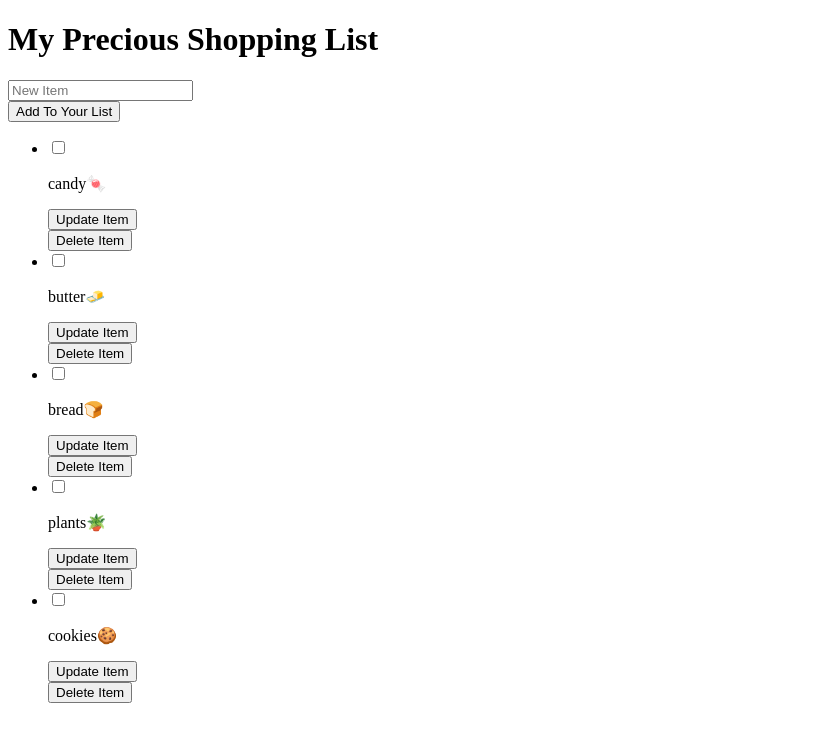
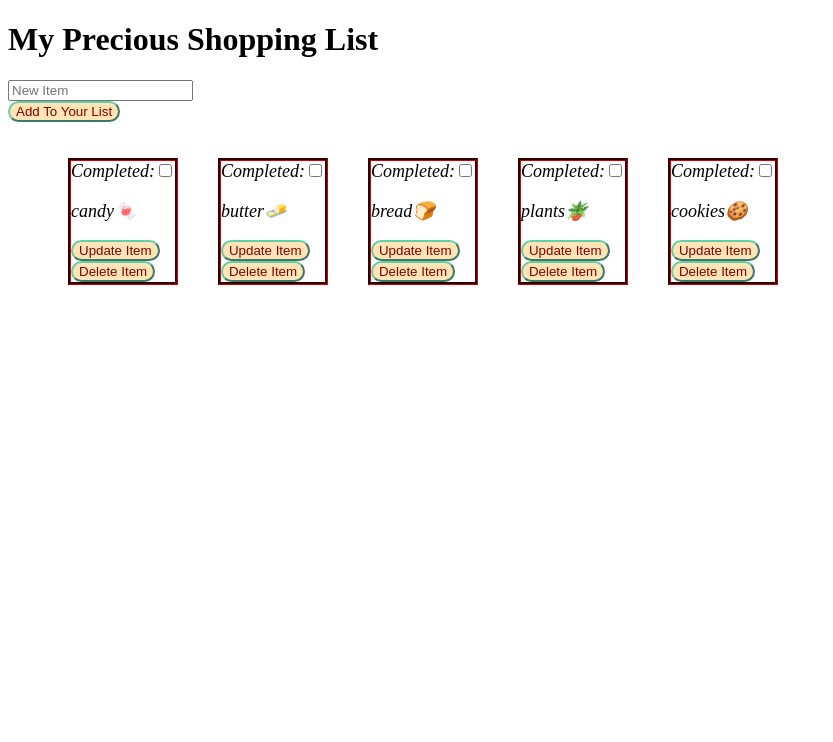
Before and after one commit to trianacerda/shopping-list, a React app: page / in a window 1280 px wide. Shown: the top 742 px of the page, without its empty margins (0-833 px from the left). Built offline with nearby package versions, Linux system fonts and the light colour scheme; the HTML template or start-up script is replaced by a standard one.

Commit message:
added styling

```diff
--- a/src/components/SingleItem/SingleItem.jsx
+++ b/src/components/SingleItem/SingleItem.jsx
@@ -44,6 +44,7 @@ export default function SingleItem({ item, onChange, onDelete }) {
 
   return (
     <div>
+      Completed:
       <input
         type="checkbox"
         checked={item.completed}
--- a/src/components/SingleItem/SingleItemStyle.css
+++ b/src/components/SingleItem/SingleItemStyle.css
@@ -1,4 +1,15 @@
 button {
   display: flex;
-  flex-direction: row;
+  border-radius: 20px;
+  color: maroon;
+  background-color: moccasin;
+  border-color: mediumaquamarine;
 }
+li {
+  display: inline-block;
+  margin: 20px;
+  font-style: oblique;
+  font-size: large;
+  border-style: groove;
+  border-color: maroon;
+}
```
